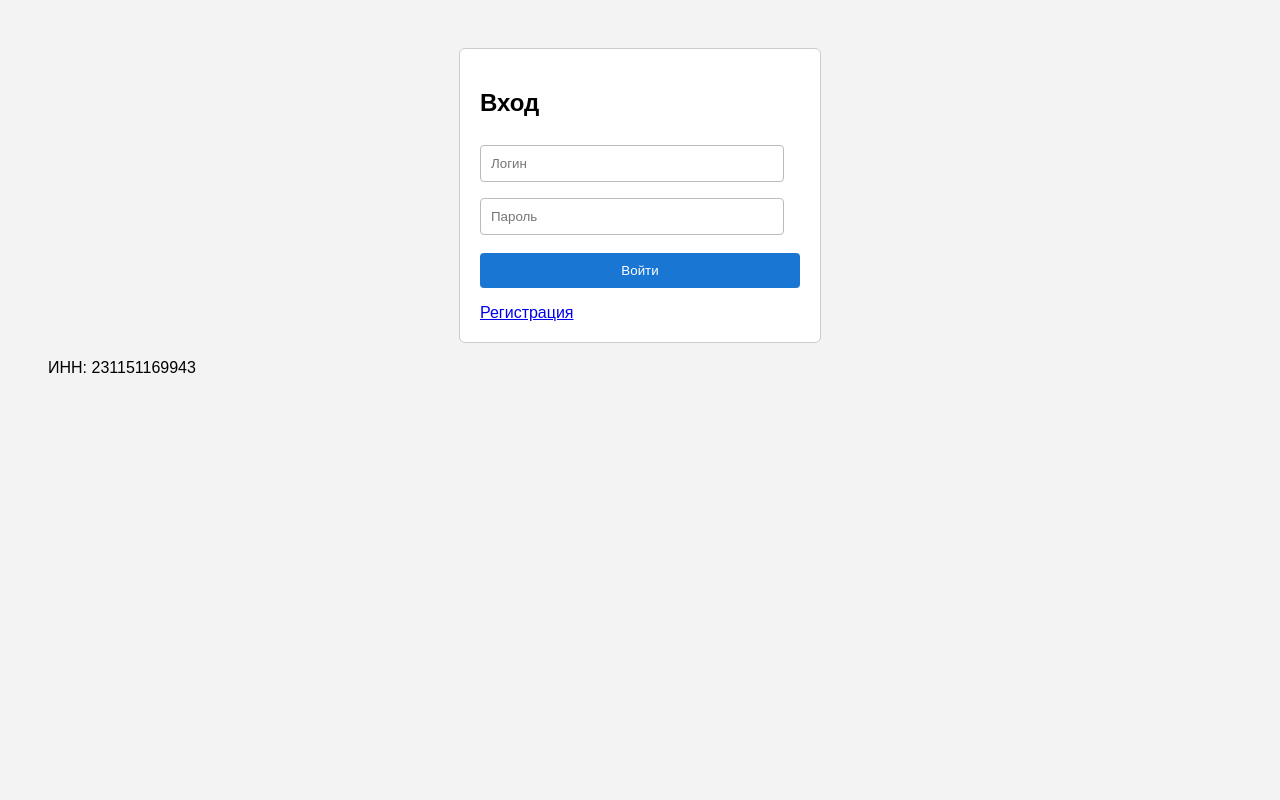
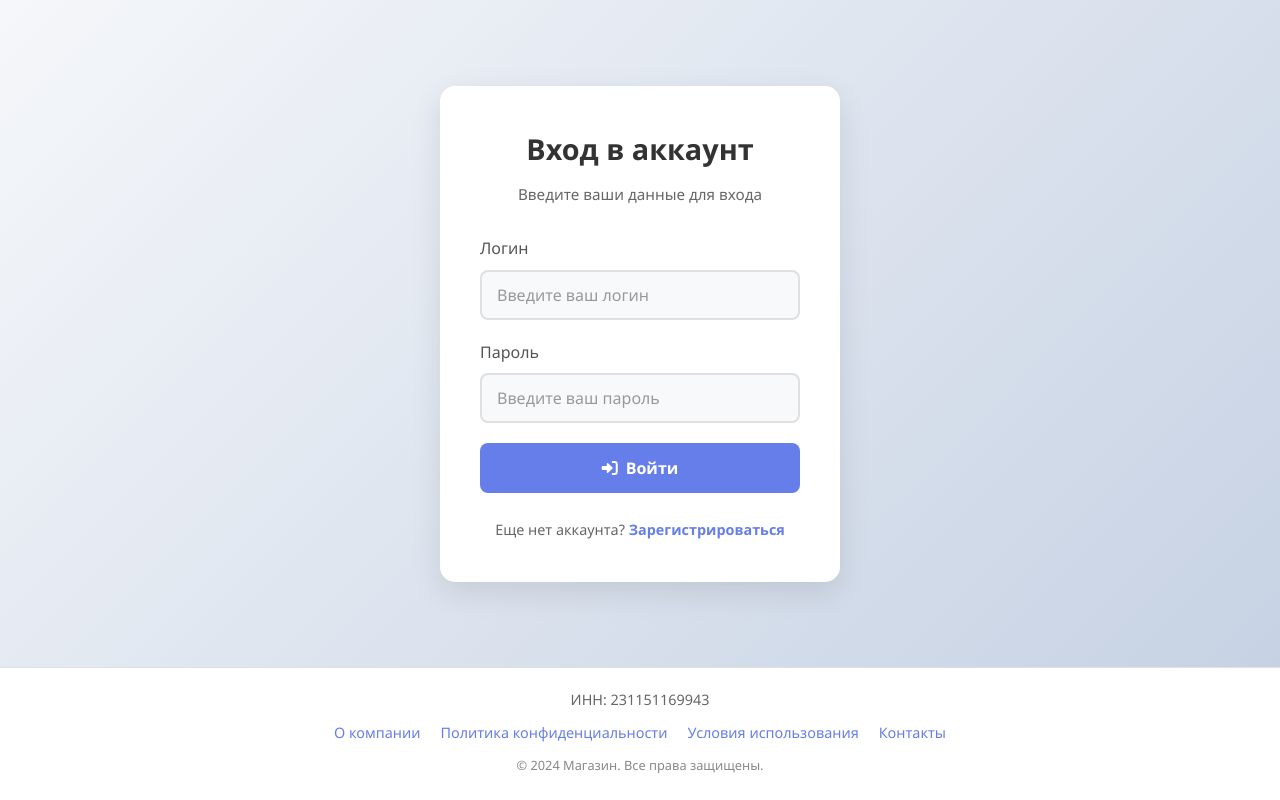
Before and after one commit to thelight21313/mini-shop, a Django app: page /login/ in a window 1280 px wide. Run offline with Django 4.2, Linux system fonts and the light colour scheme; parts of the project's set-up code (start-up, migrations or seed data) failed here and were passed over.

Commit message:
update index.html (main page)

```diff
--- a/main/templates/main/index.html
+++ b/main/templates/main/index.html
@@ -1,73 +1,309 @@
-<!doct<!doctype html>
+<!DOCTYPE html>
 <html lang="ru">
 <head>
-  <meta charset="utf-8" />
-  <title>Вход</title>
+  <meta charset="UTF-8">
+  <meta name="viewport" content="width=device-width, initial-scale=1.0">
+  <title>Вход | Магазин</title>
   <style>
-    body { font-family: Arial, sans-serif; background:#f3f3f3; padding:40px; }
-    .box { max-width: 320px; margin:auto; background:white; padding:20px; border-radius:6px; border:1px solid #ccc; }
-    input { width:95%; padding:10px; margin:8px 0; border:1px solid #bbb; border-radius:4px; }
-    button { width:100%; padding:10px; margin-top:10px; border:0; background:#1976d2; color:white; border-radius:4px; cursor:pointer; }
-    .secondary { background:#eee; color:#333; }
-    .error { color: #d32f2f; font-size: 14px; margin-top: 5px; }
-    .field-errors { color: #d32f2f; font-size: 13px; margin-bottom: 10px; }
+    * {
+      margin: 0;
+      padding: 0;
+      box-sizing: border-box;
+      font-family: 'Segoe UI', Tahoma, Geneva, Verdana, sans-serif;
+    }
+
+    body {
+      background: linear-gradient(135deg, #f5f7fa 0%, #c3cfe2 100%);
+      color: #333;
+      line-height: 1.6;
+      min-height: 100vh;
+      display: flex;
+      flex-direction: column;
+    }
+
+    .container {
+      flex: 1;
+      display: flex;
+      justify-content: center;
+      align-items: center;
+      padding: 40px 20px;
+    }
+
+    .login-box {
+      background: white;
+      border-radius: 15px;
+      padding: 40px;
+      width: 100%;
+      max-width: 400px;
+      box-shadow: 0 10px 30px rgba(0,0,0,0.1);
+    }
+
+    .login-header {
+      text-align: center;
+      margin-bottom: 30px;
+    }
+
+    .login-header h2 {
+      font-size: 1.8rem;
+      color: #333;
+      margin-bottom: 10px;
+    }
+
+    .login-header p {
+      color: #666;
+      font-size: 0.95rem;
+    }
+
+    .form-group {
+      margin-bottom: 20px;
+    }
+
+    .form-group label {
+      display: block;
+      margin-bottom: 8px;
+      font-weight: 500;
+      color: #555;
+    }
+
+    .form-control {
+      width: 100%;
+      padding: 12px 15px;
+      border: 2px solid #e0e0e0;
+      border-radius: 8px;
+      font-size: 16px;
+      transition: all 0.3s ease;
+      background: #f8f9fa;
+    }
+
+    .form-control:focus {
+      outline: none;
+      border-color: #667eea;
+      background: white;
+      box-shadow: 0 0 0 3px rgba(102, 126, 234, 0.1);
+    }
+
+    .form-control::placeholder {
+      color: #999;
+    }
+
+    .field-errors {
+      color: #dc3545;
+      font-size: 0.85rem;
+      margin-top: 5px;
+      padding-left: 5px;
+    }
+
+    .form-error {
+      background: #f8d7da;
+      color: #721c24;
+      padding: 12px;
+      border-radius: 8px;
+      margin-bottom: 20px;
+      font-size: 0.9rem;
+      border-left: 4px solid #dc3545;
+    }
+
+    .btn {
+      width: 100%;
+      padding: 14px;
+      border: none;
+      border-radius: 8px;
+      font-size: 16px;
+      font-weight: 600;
+      cursor: pointer;
+      transition: all 0.3s ease;
+      display: flex;
+      justify-content: center;
+      align-items: center;
+      gap: 8px;
+    }
+
+    .btn-primary {
+      background: #667eea;
+      color: white;
+      margin-bottom: 15px;
+    }
+
+    .btn-primary:hover {
+      background: #5a6fd8;
+      transform: translateY(-2px);
+      box-shadow: 0 5px 15px rgba(102, 126, 234, 0.2);
+    }
+
+    .btn-secondary {
+      background: #f8f9fa;
+      color: #333;
+      border: 2px solid #e0e0e0;
+      text-decoration: none;
+      text-align: center;
+    }
+
+    .btn-secondary:hover {
+      background: #e9ecef;
+      border-color: #667eea;
+    }
+
+    .register-link {
+      text-align: center;
+      margin-top: 25px;
+      color: #666;
+      font-size: 0.9rem;
+    }
+
+    .register-link a {
+      color: #667eea;
+      text-decoration: none;
+      font-weight: 600;
+      transition: color 0.3s ease;
+    }
+
+    .register-link a:hover {
+      color: #5a6fd8;
+      text-decoration: underline;
+    }
+
+    footer {
+      background: white;
+      padding: 20px 40px;
+      text-align: center;
+      color: #666;
+      font-size: 0.9rem;
+      border-top: 1px solid #e0e0e0;
+      margin-top: auto;
+    }
+
+    .footer-content {
+      max-width: 1200px;
+      margin: 0 auto;
+    }
+
+    .footer-content p {
+      margin-bottom: 5px;
+    }
+
+    .footer-links {
+      display: flex;
+      justify-content: center;
+      gap: 20px;
+      flex-wrap: wrap;
+      margin-top: 10px;
+    }
+
+    .footer-links a {
+      color: #667eea;
+      text-decoration: none;
+      transition: color 0.3s ease;
+    }
+
+    .footer-links a:hover {
+      color: #5a6fd8;
+      text-decoration: underline;
+    }
+
+    @media (max-width: 480px) {
+      .login-box {
+        padding: 30px 20px;
+      }
+
+      .container {
+        padding: 20px;
+      }
+
+      footer {
+        padding: 15px 20px;
+      }
+
+      .footer-links {
+        flex-direction: column;
+        gap: 10px;
+      }
+    }
   </style>
+  <link rel="stylesheet" href="https://cdnjs.cloudflare.com/ajax/libs/font-awesome/6.0.0/css/all.min.css">
 </head>
 <body>
-  <div class="box">
-    <h2>Вход</h2>
+  <div class="container">
+    <div class="login-box">
+      <div class="login-header">
+        <h2>Вход в аккаунт</h2>
+        <p>Введите ваши данные для входа</p>
+      </div>
 
       <form method="post" action="{% url 'login' %}">
         {% csrf_token %}
 
+        <!-- Общие ошибки формы -->
+        {% if form.non_field_errors %}
+          <div class="form-error">
+            {% for error in form.non_field_errors %}
+              <i class="fas fa-exclamation-circle"></i> {{ error }}
+            {% endfor %}
+          </div>
+        {% endif %}
+
         <!-- Поле username -->
-      <div>
+        <div class="form-group">
+          <label for="username">Логин</label>
           <input type="text"
-               placeholder="Логин"
+                 id="username"
+                 class="form-control"
+                 placeholder="Введите ваш логин"
                  autocomplete="off"
                  name="username"
                  value="{{ form.username.value|default_if_none:'' }}">
           {% if form.username.errors %}
             <div class="field-errors">
               {% for error in form.username.errors %}
-              {{ error }}
+                <i class="fas fa-exclamation-circle"></i> {{ error }}
               {% endfor %}
             </div>
           {% endif %}
         </div>
 
         <!-- Поле password -->
-      <div>
+        <div class="form-group">
+          <label for="password">Пароль</label>
           <input type="password"
-               placeholder="Пароль"
+                 id="password"
+                 class="form-control"
+                 placeholder="Введите ваш пароль"
                  autocomplete="off"
                  name="password">
           {% if form.password.errors %}
             <div class="field-errors">
               {% for error in form.password.errors %}
-              {{ error }}
+                <i class="fas fa-exclamation-circle"></i> {{ error }}
               {% endfor %}
             </div>
           {% endif %}
         </div>
 
-      <!-- Общие ошибки формы (например, неверный логин/пароль) -->
-      {% if form.non_field_errors %}
-        <div class="error">
-          {% for error in form.non_field_errors %}
-            {{ error }}
-          {% endfor %}
-        </div>
-      {% endif %}
-
-      <button type="submit">Войти</button>
+        <button type="submit" class="btn btn-primary">
+          <i class="fas fa-sign-in-alt"></i>
+          Войти
+        </button>
       </form>
 
-    <a class="me-3 py-2 link-body-emphasis text-decoration-none" href="{% url 'register' %}">Регистрация</a><br>
+      <div class="register-link">
+        Еще нет аккаунта?
+        <a href="{% url 'register' %}">Зарегистрироваться</a>
       </div>
+    </div>
+  </div>
+
   <footer>
+    <div class="footer-content">
       <p>ИНН: 231151169943</p>
-        <!-- остальные ссылки -->
+      <div class="footer-links">
+        <a href="{% url 'about' %}">О компании</a>
+        <a href="#">Политика конфиденциальности</a>
+        <a href="#">Условия использования</a>
+        <a href="#">Контакты</a>
+      </div>
+      <p style="margin-top: 10px; color: #888; font-size: 0.8rem;">
+        © 2024 Магазин. Все права защищены.
+      </p>
+    </div>
   </footer>
 </body>
 </html>
```
Lines whose indentation alone changed are shown as unchanged.
